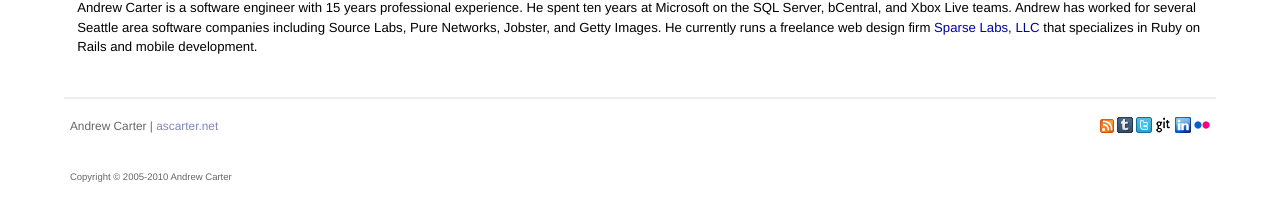
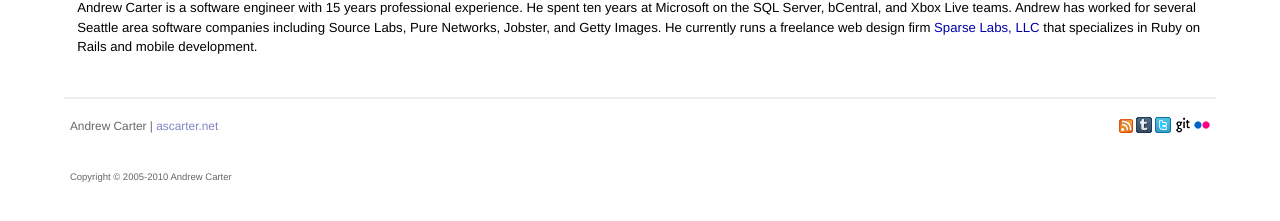
Before and after one commit to ascarter/ascarter.github.io, a Jekyll site: the page built from bio.markdown, in a window 1280 px wide. Shown: the part 242-463 px from the top of the page. Built offline with Jekyll 4.4.1, drawn with Linux system fonts in a browser that asks for light colours.

Commit message:
Remove linked in

```diff
--- a/_includes/footer.html
+++ b/_includes/footer.html
@@ -7,7 +7,6 @@
 		<a href="http://ascarter.tumblr.com"><img src="/images/tumblr.png" alt="ascarter.tumblr.com" title="ascarter.tumblr.com" /></a>
 		<a href="http://twitter.com/ascarter"><img src="/images/twitter.png" alt="@ascarter" title="@ascarter" /></a>
 		<a href="http://github.com/ascarter/"><img src="/images/github.png" alt="github.com/ascarter" title="github.com/ascarter" /></a>
-		<a href="http://www.linkedin.com/in/andrewca"><img src="/images/linkedin.png" alt="linkedin.com/in/andrewca" title="linkedin.com/in/andrewca" /></a>
 		<a href="http://flickr.com/photos/ascarter/"><img src="/images/flickr.png" alt="flickr.com/photos/ascarter" title="flickr.com/photos/ascarter" /></a>
 	</p>
 </div>
```
Also changed, not shown: images/linkedin.png (deleted).
